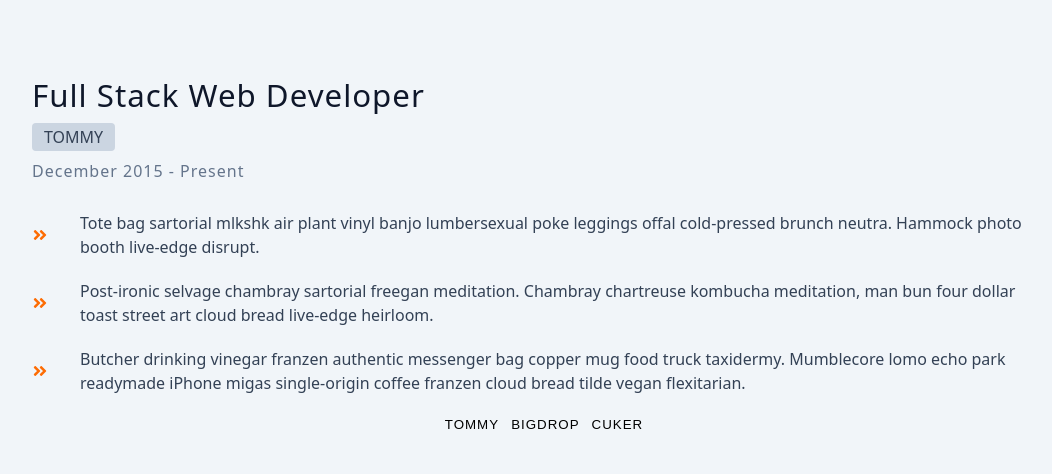
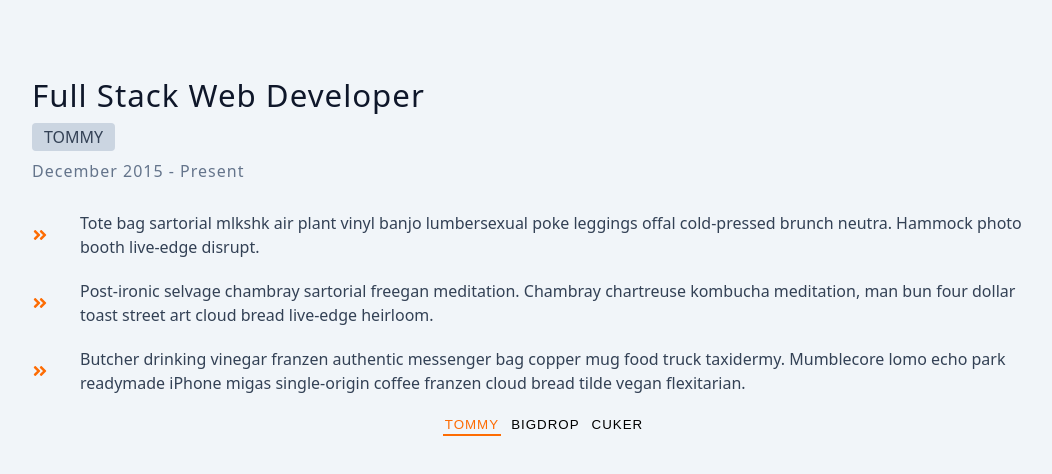
Before and after one commit to misiek869/Tabs_small-projects, a React (Vite) app: page / in a window 1280 px wide. Shown: the top 474 px of the page, without its empty margins (96-1148 px from the left). Built offline with nearby package versions, Linux system fonts and the light colour scheme.

Commit message:
add job button functionality

```diff
--- a/src/App.tsx
+++ b/src/App.tsx
@@ -11,7 +11,11 @@ function App() {
 	return (
 		<section className='jobs-center'>
 			<JobInfo data={data} currentItem={currentItem} />
-			<BtnContainer data={data} currentItem={currentItem} />
+			<BtnContainer
+				data={data}
+				currentItem={currentItem}
+				setCurrentItem={setCurrentItem}
+			/>
 		</section>
 	)
 }
--- a/src/components/BtnContainer.tsx
+++ b/src/components/BtnContainer.tsx
@@ -3,14 +3,23 @@ import { type TabType } from '../data'
 type BtnContainerProps = {
 	data: TabType[]
 	currentItem: number
+	setCurrentItem: (value: number) => void
 }
 
-const BtnContainer = ({ data, currentItem }: BtnContainerProps) => {
+const BtnContainer = ({
+	data,
+	currentItem,
+	setCurrentItem,
+}: BtnContainerProps) => {
 	return (
 		<div className='btn-container'>
-			{data.map(item => {
+			{data.map((item, index) => {
 				return (
-					<button key={item.id} className='job-btn' type='button'>
+					<button
+						key={item.id}
+						className={index === currentItem ? 'job-btn active-btn' : 'job-btn'}
+						type='button'
+						onClick={() => setCurrentItem(index)}>
 						{item.company}
 					</button>
 				)
```
